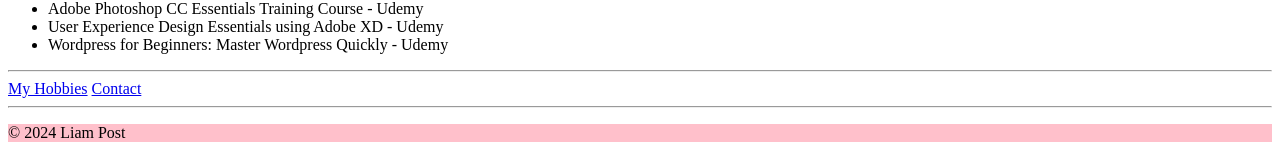
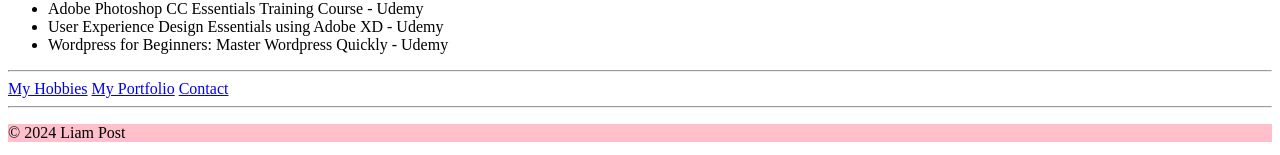
Before and after one commit to liampost21/html-cv, a plain HTML site: page index.html in a window 1280 px wide. Shown: the part 1600-1755 px from the top of the page. Drawn offline with Linux system fonts and the light colour scheme.

Commit message:
Update index.html

```diff
--- a/index.html
+++ b/index.html
@@ -76,6 +76,7 @@
     </ul>
     <hr />
     <a href="./public/hobbies.html">My Hobbies</a>
+    <a href="https://liampost21.github.io/html-portfolio/">My Portfolio</a>
     <a href="./public/contact.html">Contact</a>
     <hr />
     <footer style="background-color: pink;">
```
